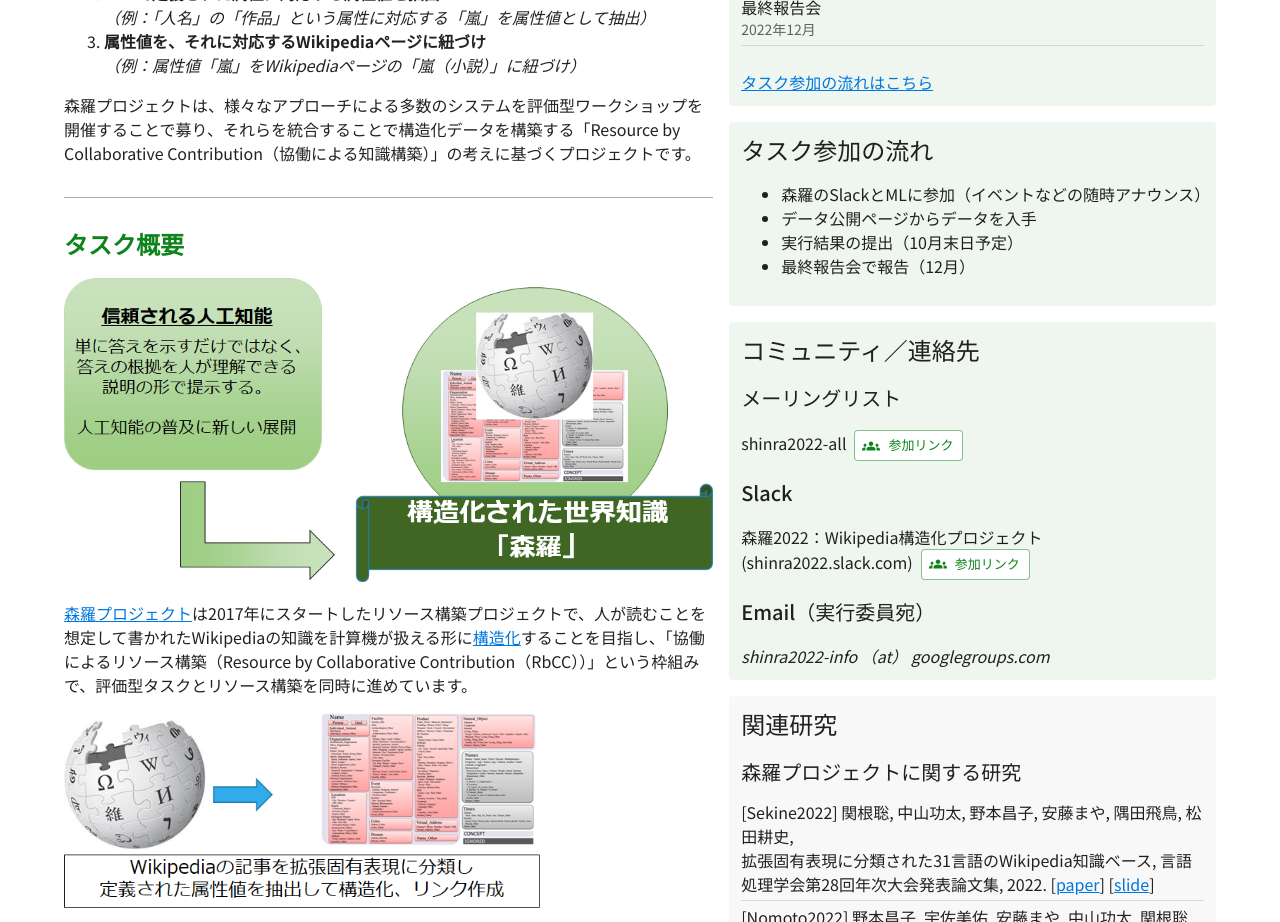
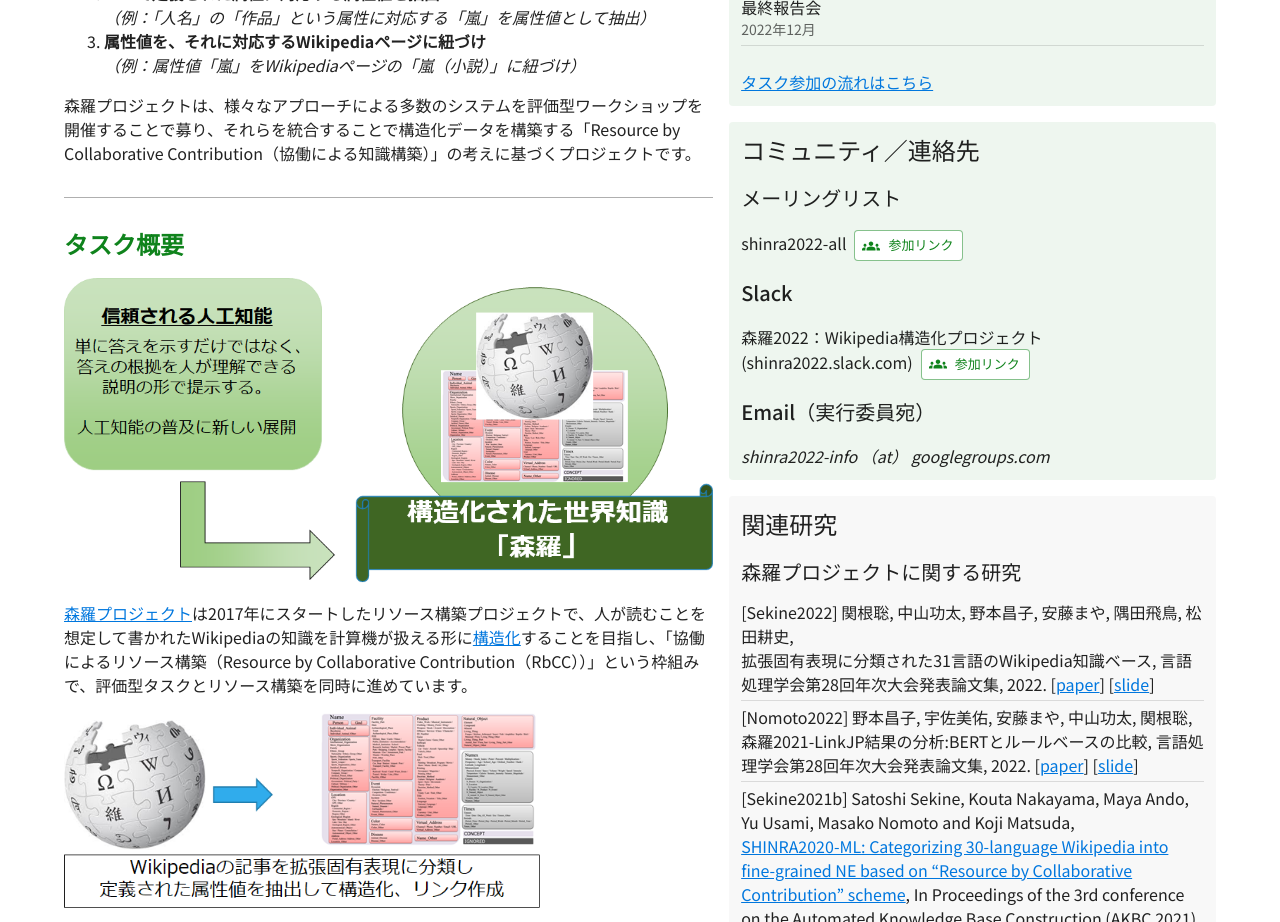
Before and after one commit to besna-institute/udagawa-shinra-project, a Next.js app: page / in a window 1280 px wide. Shown: the part 1120-2042 px from the top of the page. Built offline with nearby package versions, Linux system fonts and the light colour scheme.

Commit message:
Update index

```diff
--- a/pages/index.tsx
+++ b/pages/index.tsx
@@ -679,7 +679,6 @@
           rowGap: "1rem",
           gridTemplate: `
             "schedule" max-content
-            "flow" max-content
             "contact" max-content
             "related-research" auto
             "committee" max-content
@@ -715,20 +714,6 @@
           <p>
             <Link href="/join">タスク参加の流れはこちら</Link>
           </p>
-        </ContentBox>
-        <ContentBox
-          style={{
-            gridArea: "flow",
-          }}
-          theme="green"
-        >
-          <h2 id="flow">タスク参加の流れ</h2>
-          <ul>
-            <li>森羅のSlackとMLに参加（イベントなどの随時アナウンス）</li>
-            <li>データ公開ページからデータを入手</li>
-            <li>実行結果の提出（10月末日予定）</li>
-            <li>最終報告会で報告（12月）</li>
-          </ul>
         </ContentBox>
         <ContentBox
           style={{
```
